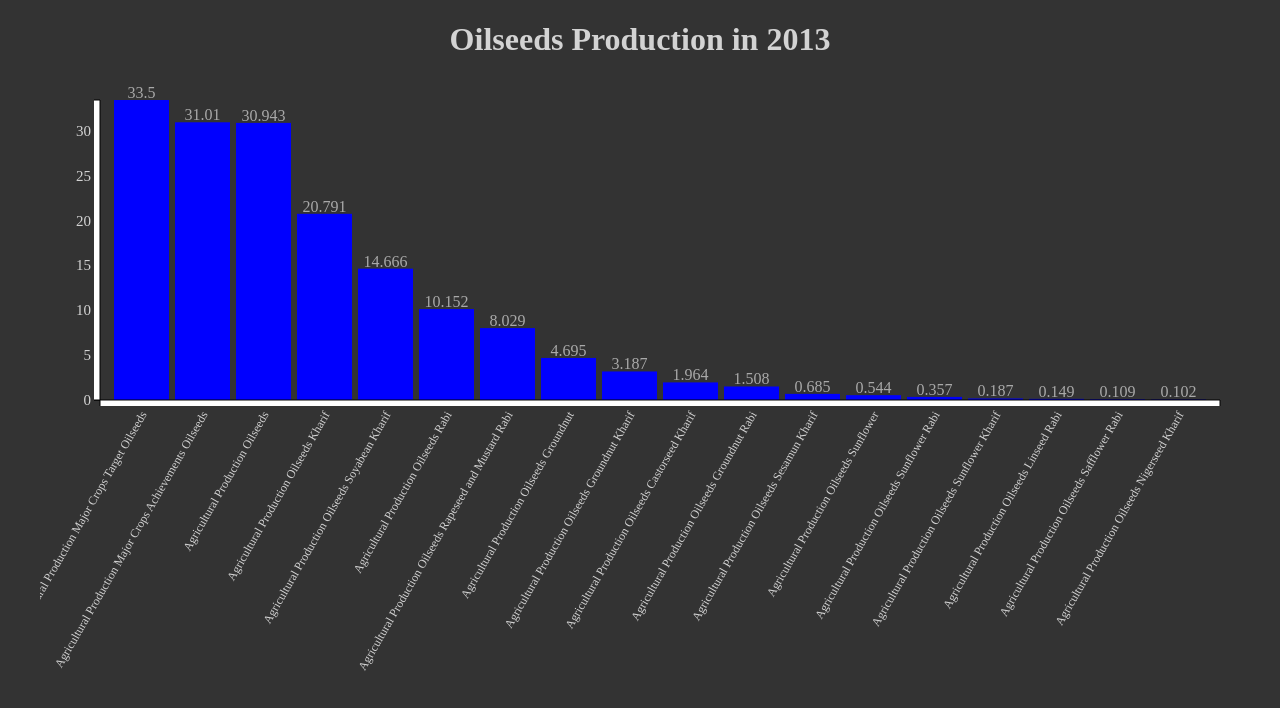
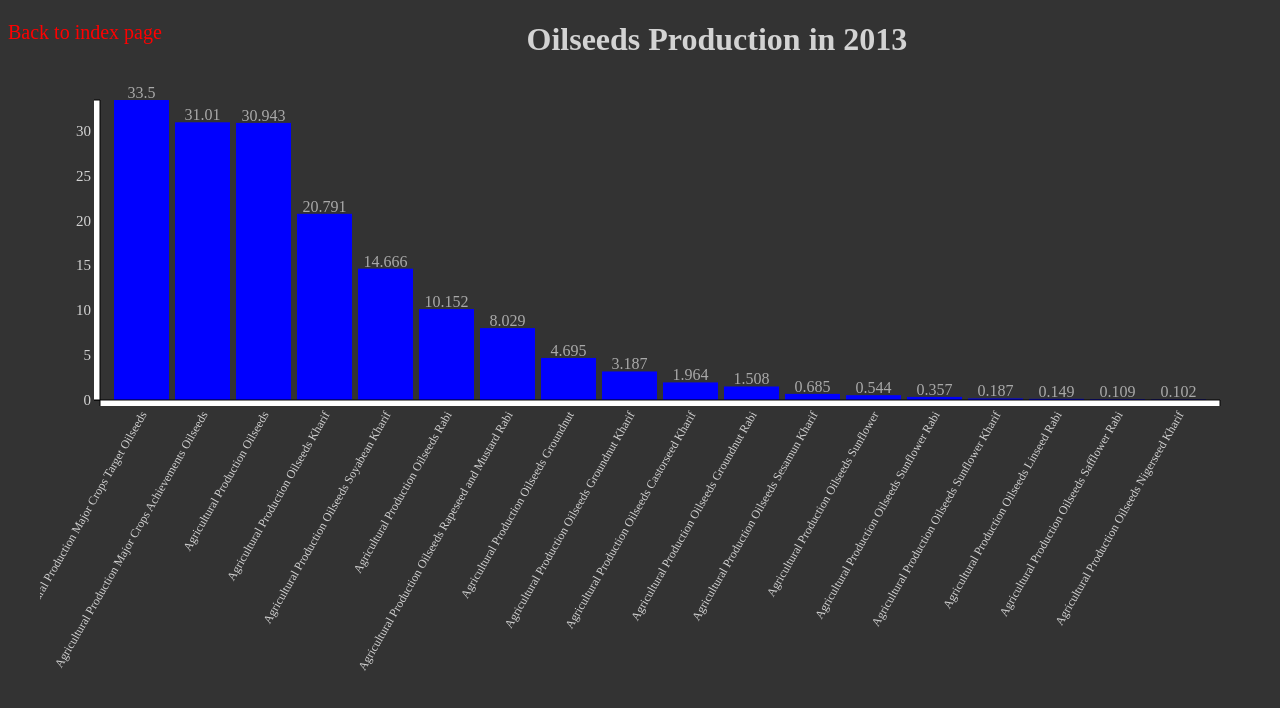
Before and after one commit to saranya-babu/Agriculture-production, a website: page oilseedsGraph.html in a window 1280 px wide. Drawn offline with nearby package versions, Linux system fonts and the light colour scheme.

Commit message:
modified css style

```diff
--- a/oilseedsGraph.html
+++ b/oilseedsGraph.html
@@ -21,9 +21,26 @@
        fill: white;
        stroke: #000;
     }
+    a
+    {
+      text-decoration: none;
+      color: red;
+      font-style: bold;
+      font-size: 20px;
+      float: left;
+
+    }
+    a:hover
+    {
+      text-decoration: underline;
+      text-transform: uppercase;
+    }
+
     </style>
   </head>
   <body>
+      <a href="index.html">Back to index page</a>
+
     <h1>Oilseeds Production in 2013</h1>
     <script src="http://d3js.org/d3.v3.min.js"></script>
     <script src="oilseedsGraph.js"></script>
```
Also changed, not shown: commercialCropsChart.html (+20 -0 lines), foodgrainsGraph.html (+17 -0 lines), stackRiceProductionChart.html (+16 -0 lines).
